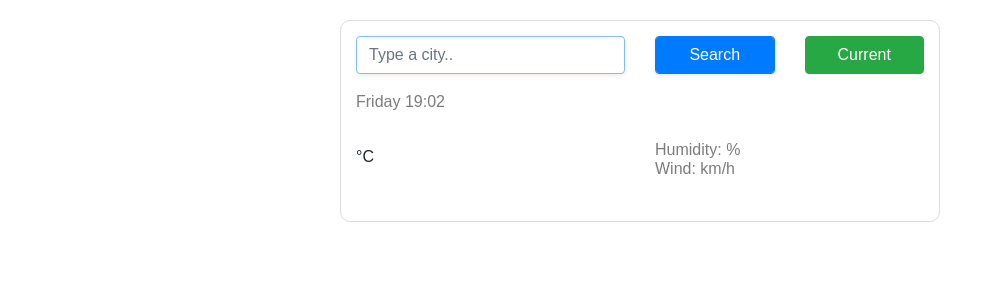
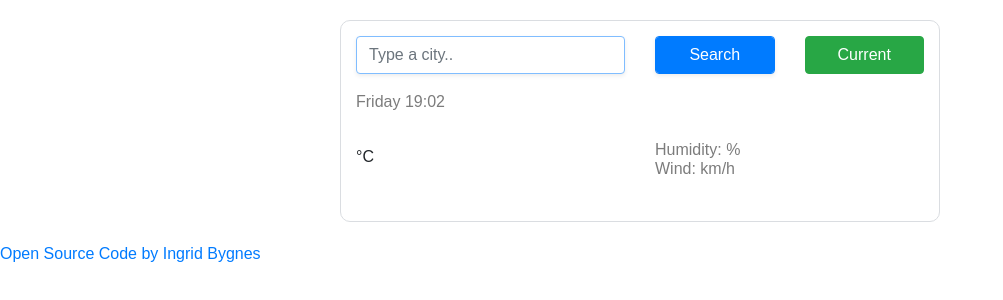
Before and after one commit to intuppa/My-project, a plain HTML site: page index.html in a window 1280 px wide. Shown: the whole page, without its empty margins (0-1003 px from the left). Drawn offline with nearby package versions, Linux system fonts and the light colour scheme; files that its build step writes are made by us from their sources; no server answers; files whose address does not match are found by name.

Commit message:
added link to github

```diff
--- a/index.html
+++ b/index.html
@@ -72,5 +72,8 @@
       </div>
     </div>
     <script src="./src/index.js"></script>
+    <a href="https://github.com/intuppa/My-project">
+      Open Source Code by Ingrid Bygnes
+    </a>
   </body>
 </html>
```
